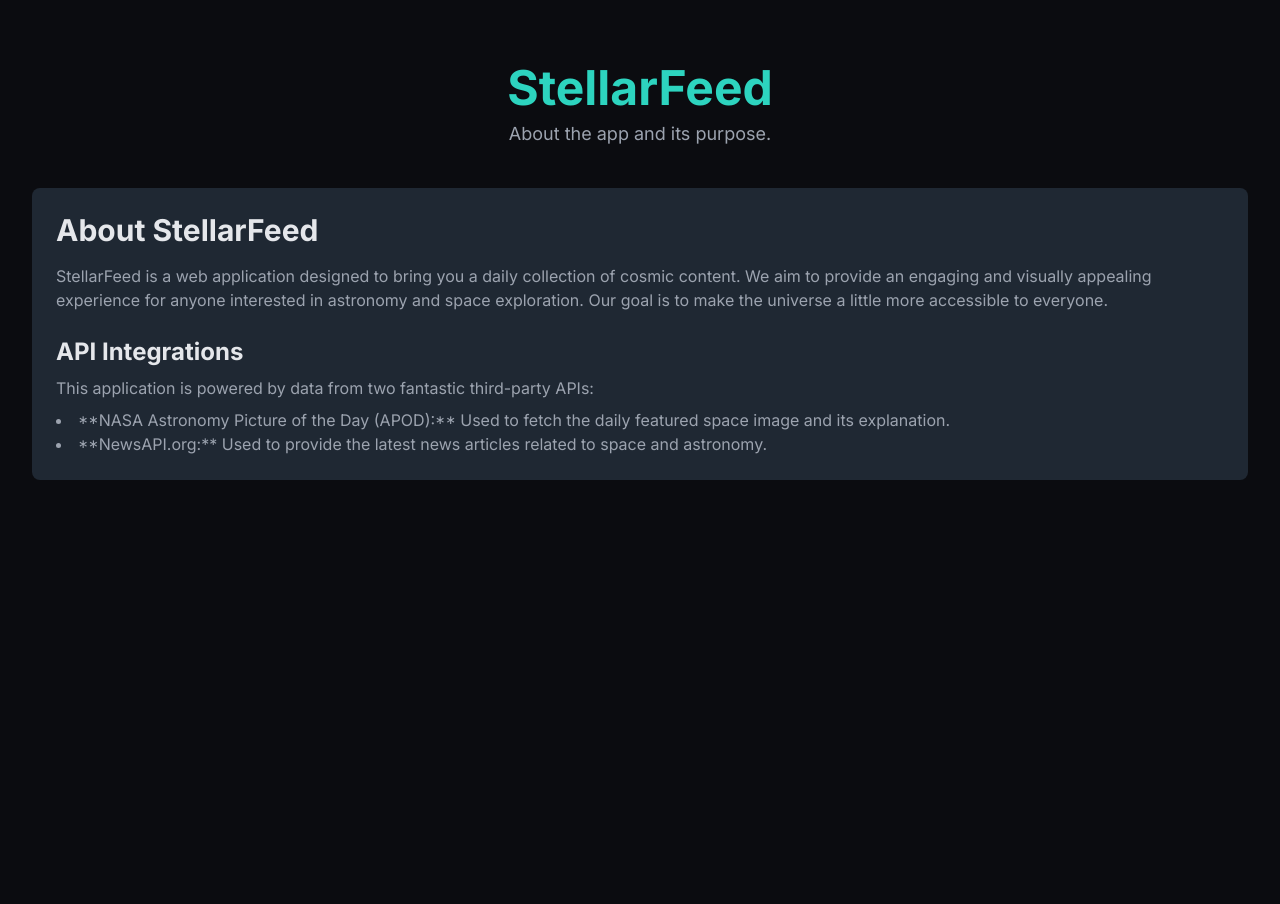
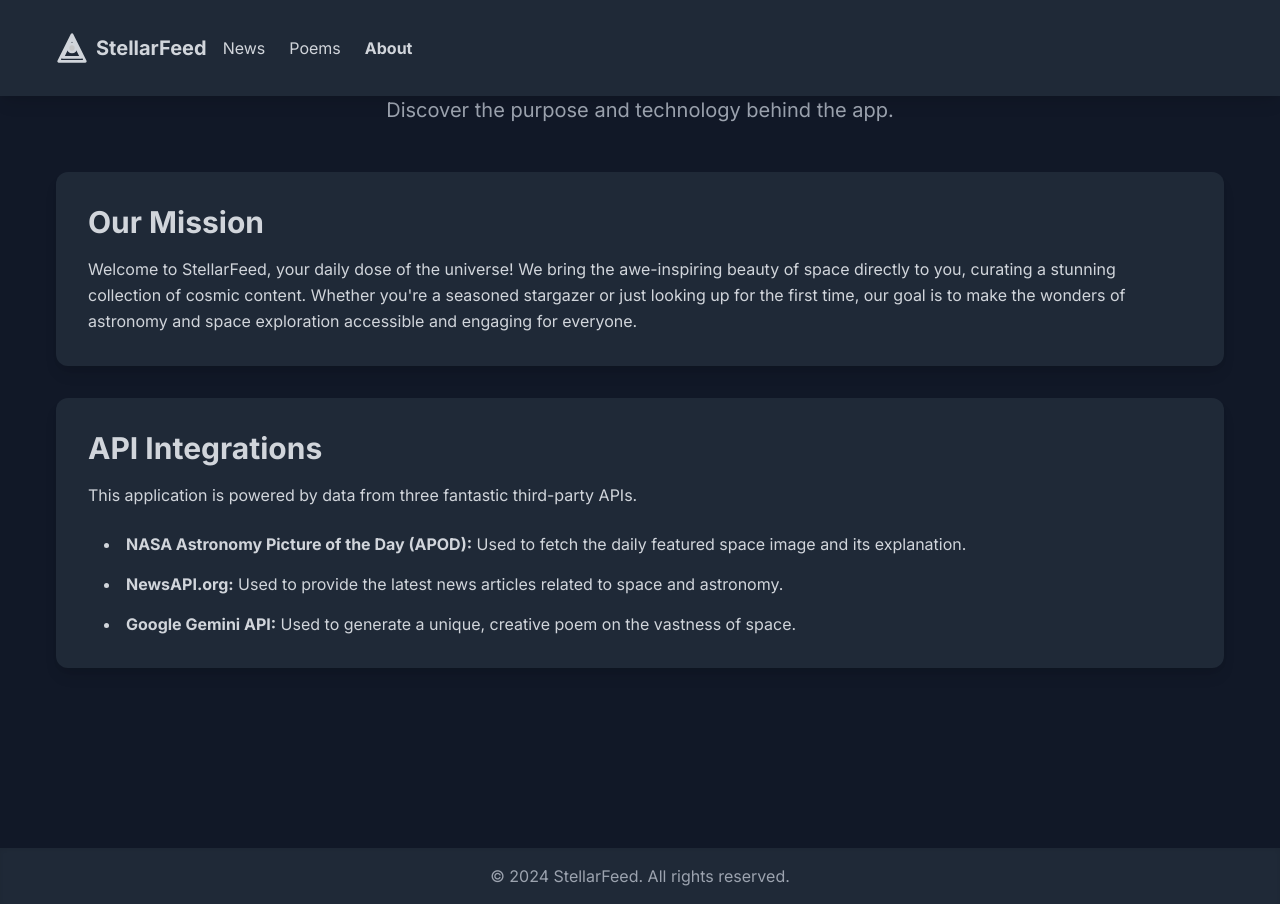
Before and after one commit to mpoojaverma/StellarFeed, a Flask app: page /about in a window 1280 px wide. Before the commit the page ends 480 px from the top, so only its background shows below. Run offline with Flask 2, Linux system fonts and the light colour scheme; some libraries are stand-ins or nearby versions.

Commit message:
Update about.html

```diff
--- a/templates/about.html
+++ b/templates/about.html
@@ -3,51 +3,100 @@
 <head>
     <meta charset="UTF-8">
     <meta name="viewport" content="width=device-width, initial-scale=1.0">
-    <title>About - StellarFeed</title>
-    <!-- Tailwind CSS for styling -->
-    <script src="https://cdn.tailwindcss.com"></script>
-    <!-- Inter font from Google Fonts -->
-    <link rel="preconnect" href="https://fonts.googleapis.com">
-    <link rel="preconnect" href="https://fonts.gstatic.com" crossorigin>
-    <link href="https://fonts.googleapis.com/css2?family=Inter:wght@400;500;700&display=swap" rel="stylesheet">
+    <title>About StellarFeed</title>
+    <link href="https://cdnjs.cloudflare.com/ajax/libs/tailwindcss/2.2.19/tailwind.min.css" rel="stylesheet">
     <style>
+        @import url('https://fonts.googleapis.com/css2?family=Inter:wght@400;700&display=swap');
         body {
             font-family: 'Inter', sans-serif;
-            background-color: #0b0c10;
+            background-color: #0d1117;
             color: #c5c6c7;
         }
         .container {
-            max-width: 800px;
+            max-width: 1200px;
+            margin: 0 auto;
+            padding: 1rem;
         }
     </style>
 </head>
-<body class="p-4 md:p-8">
-    <div class="container mx-auto">
-        <header class="text-center my-8">
-            <a href="/" class="text-teal-400 hover:underline">
-                <h1 class="text-4xl md:text-5xl font-bold">StellarFeed</h1>
-            </a>
-            <p class="text-md md:text-lg mt-2 text-gray-400">About the app and its purpose.</p>
-        </header>
+<body class="bg-gray-900 text-gray-300">
+    <!-- Navigation Bar -->
+    <nav class="bg-gray-800 p-4 shadow-lg fixed w-full z-10">
+        <div class="container flex justify-between items-center">
+            <div class="flex items-center space-x-4">
+                <div class="flex items-center justify-center space-x-2">
+                    <svg xmlns="http://www.w3.org/2000/svg" width="32" height="32" viewBox="0 0 24 24" fill="none" stroke="currentColor" stroke-width="2" stroke-linecap="round" stroke-linejoin="round" class="text-teal-400">
+                        <path d="M12 2L2 22h20L12 2z" />
+                        <path d="M12 5L5 19h14L12 5z" />
+                        <circle cx="12" cy="12" r="3" fill="#c5c6c7"/>
+                    </svg>
+                    <a href="/" class="text-xl font-bold text-teal-400 hover:text-teal-200 transition-colors duration-300">StellarFeed</a>
+                </div>
+                <div class="hidden md:flex space-x-6">
+                    <a href="/news" class="text-gray-300 hover:text-teal-400 transition-colors duration-300">News</a>
+                    <a href="/poems" class="text-gray-300 hover:text-teal-400 transition-colors duration-300">Poems</a>
+                    <a href="/about" class="text-gray-300 hover:text-teal-400 transition-colors duration-300 font-bold">About</a>
+                </div>
+            </div>
+            <div class="md:hidden">
+                <button id="menu-button" class="text-gray-300 hover:text-teal-400 focus:outline-none">
+                    <svg xmlns="http://www.w3.org/2000/svg" class="h-6 w-6" fill="none" viewBox="0 0 24 24" stroke="currentColor">
+                        <path stroke-linecap="round" stroke-linejoin="round" stroke-width="2" d="M4 6h16M4 12h16M4 18h16" />
+                    </svg>
+                </button>
+            </div>
+        </div>
+        <div id="mobile-menu" class="md:hidden hidden bg-gray-800 text-center transition-all duration-300 ease-in-out">
+            <a href="/news" class="block py-2 text-gray-300 hover:bg-gray-700 transition-colors duration-300">News</a>
+            <a href="/poems" class="block py-2 text-gray-300 hover:bg-gray-700 transition-colors duration-300">Poems</a>
+            <a href="/about" class="block py-2 text-gray-300 hover:bg-gray-700 transition-colors duration-300">About</a>
+        </div>
+    </nav>
+    <main class="pt-24 container min-h-screen">
+        <h1 class="text-4xl font-extrabold text-center mb-10 text-transparent bg-clip-text bg-gradient-to-r from-teal-400 to-cyan-500">
+            About StellarFeed
+        </h1>
+        <p class="text-xl text-center mb-12 text-gray-400">Discover the purpose and technology behind the app.</p>
 
-        <section class="my-10 bg-[#1f2833] rounded-lg p-6">
-            <h2 class="text-3xl font-bold text-gray-200 mb-4">About StellarFeed</h2>
-            <p class="text-gray-400 mb-4">
-                StellarFeed is a web application designed to bring you a daily collection of cosmic content. We aim to provide an engaging and visually appealing experience for anyone interested in astronomy and space exploration. Our goal is to make the universe a little more accessible to everyone.
+        <section class="p-8 bg-gray-800 rounded-xl shadow-lg mb-8">
+            <h2 class="text-3xl font-bold mb-4 text-teal-400">Our Mission</h2>
+            <p class="text-gray-300 leading-relaxed">
+                Welcome to StellarFeed, your daily dose of the universe! We bring the awe-inspiring beauty of space directly to you, curating a stunning collection of cosmic content. Whether you're a seasoned stargazer or just looking up for the first time, our goal is to make the wonders of astronomy and space exploration accessible and engaging for everyone.
             </p>
-            <h3 class="text-2xl font-semibold text-gray-200 mt-6 mb-2">API Integrations</h3>
-            <p class="text-gray-400">
-                This application is powered by data from two fantastic third-party APIs:
+        </section>
+
+        <section class="p-8 bg-gray-800 rounded-xl shadow-lg">
+            <h2 class="text-3xl font-bold mb-4 text-teal-400">API Integrations</h2>
+            <p class="text-gray-300 leading-relaxed mb-6">
+                This application is powered by data from three fantastic third-party APIs.
             </p>
-            <ul class="list-disc list-inside mt-2 text-gray-400">
-                <li>
-                    **NASA Astronomy Picture of the Day (APOD):** Used to fetch the daily featured space image and its explanation.
+            <ul class="list-disc list-inside space-y-4 text-gray-300">
+                <li class="pl-4">
+                    <strong class="text-teal-400">NASA Astronomy Picture of the Day (APOD):</strong> Used to fetch the daily featured space image and its explanation.
                 </li>
-                <li>
-                    **NewsAPI.org:** Used to provide the latest news articles related to space and astronomy.
+                <li class="pl-4">
+                    <strong class="text-teal-400">NewsAPI.org:</strong> Used to provide the latest news articles related to space and astronomy.
+                </li>
+                <li class="pl-4">
+                    <strong class="text-teal-400">Google Gemini API:</strong> Used to generate a unique, creative poem on the vastness of space.
                 </li>
             </ul>
         </section>
-    </div>
+    </main>
+    <!-- Footer -->
+    <footer class="bg-gray-800 p-4 text-center mt-12 shadow-inner">
+        <p class="text-gray-400">&copy; 2024 StellarFeed. All rights reserved.</p>
+    </footer>
+
+    <script>
+        document.getElementById('menu-button').addEventListener('click', function() {
+            const menu = document.getElementById('mobile-menu');
+            if (menu.classList.contains('hidden')) {
+                menu.classList.remove('hidden');
+            } else {
+                menu.classList.add('hidden');
+            }
+        });
+    </script>
 </body>
 </html>
```
